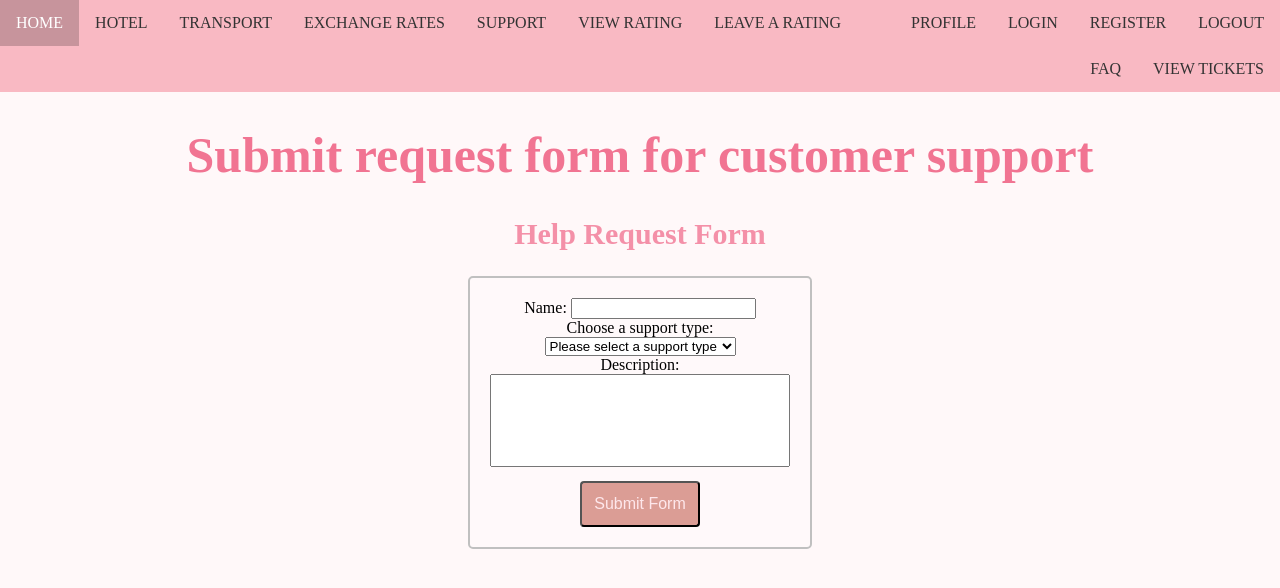
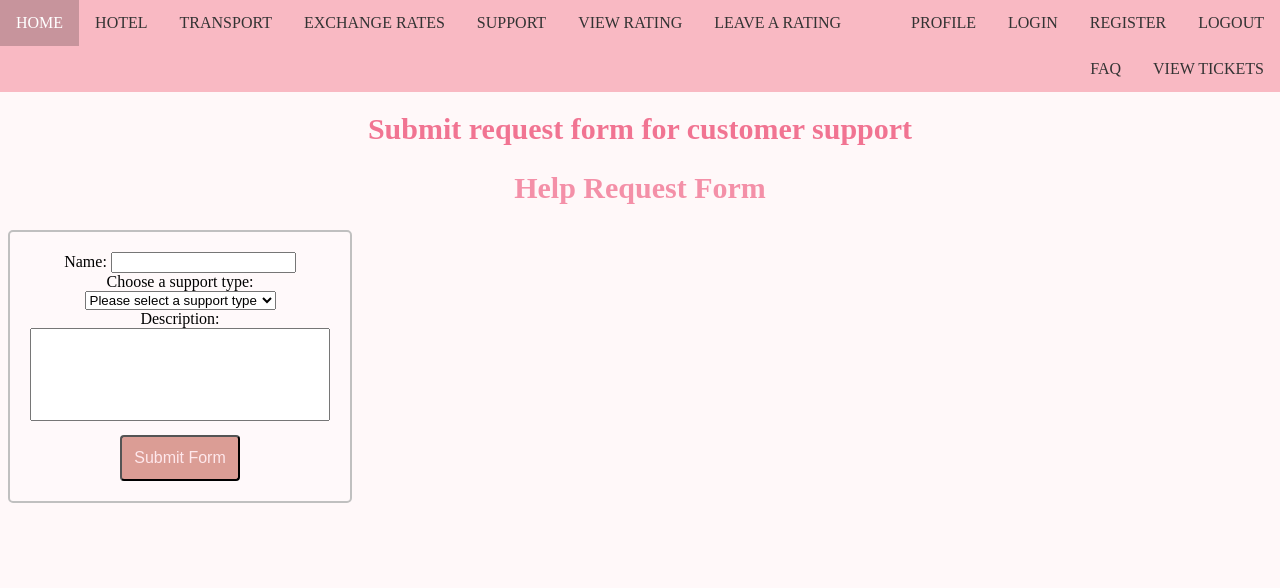
Before and after one commit to Desmond23Y/goingpink, a PHP site: page /Users/request_form.php in a window 1280 px wide. Shown: the top 588 px of the page. Run offline with PHP 8.4, Linux system fonts and the light colour scheme; the visitor is signed in with stand-in values (Sample User, id 1).

Commit message:
Requestform.css

```diff
--- a/Users/Requestform.css
+++ b/Users/Requestform.css
@@ -1,6 +1,6 @@
 h1 {
     font-family: 'Butler';
-    font-size: 50px;
+    font-size: 30px;
     color: #f17492;
     text-align: center;
     }
@@ -14,7 +14,7 @@ h2 {
 
 form {
     width: 300px;
-    margin: 0 auto;
+    margin: 8px;
     padding: 20px;
     background-color: rgba(255,255,255,0.1);
     border: 2px solid silver;
```
